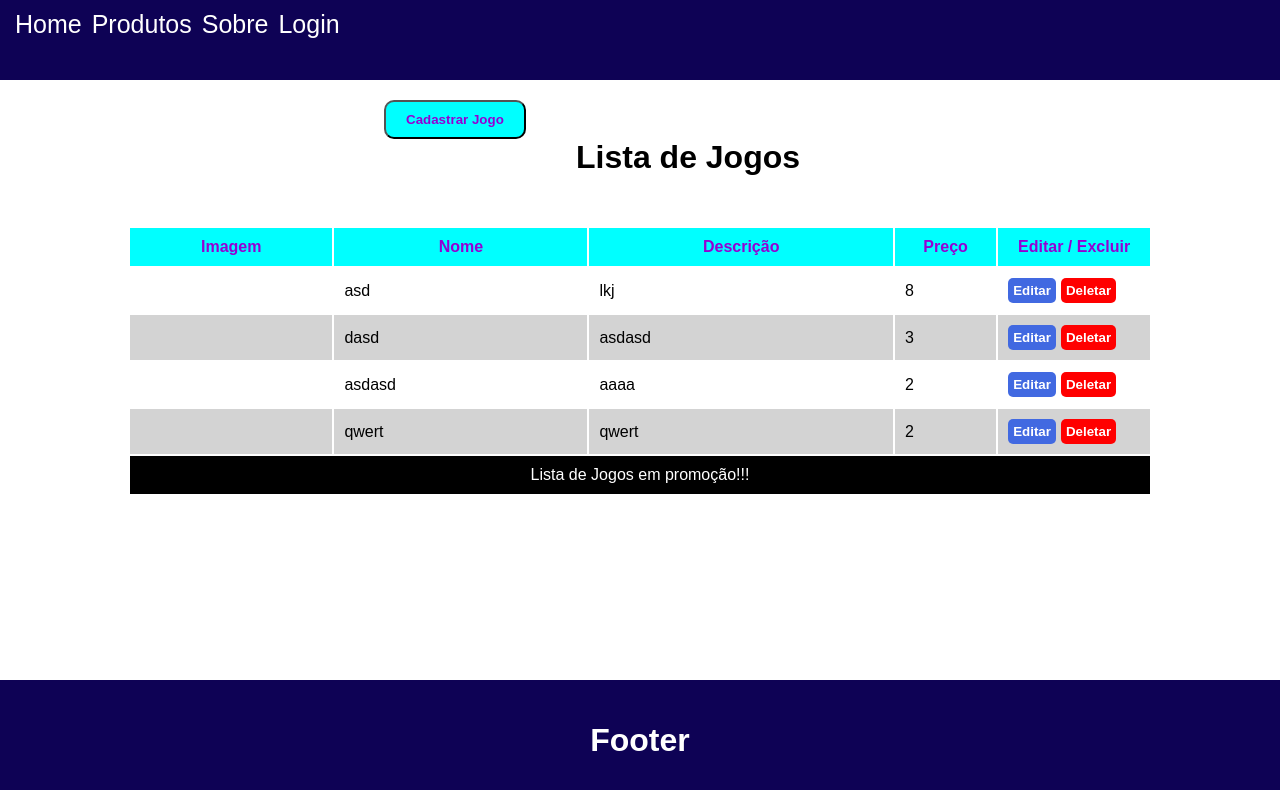
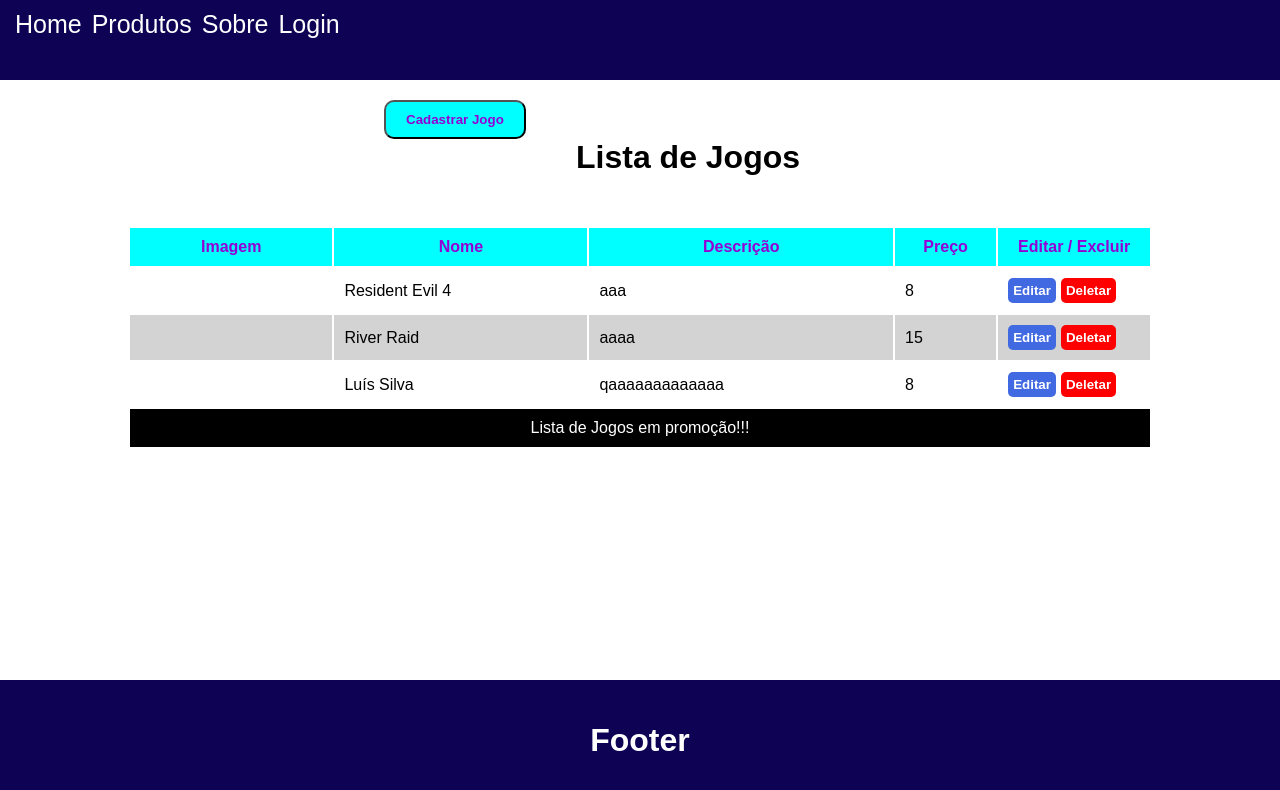
Before and after one commit to TimeWebDev/ProjetoLiveDevWeb, a React (Vite) app: page /produtos in a window 1280 px wide. Shown: the top 790 px of the page. Built offline with nearby package versions, Linux system fonts and the light colour scheme; data requests are answered from the project's data file.

Commit message:
Ajustes 2

```diff
--- a/dados.json
+++ b/dados.json
@@ -1,94 +1,22 @@
 {
   "produtos": [
     {
-      "nome": "asd",
+      "nome": "Resident Evil 4",
       "preco": "8",
-      "desc": "lkj",
+      "desc": "aaa",
       "id": 1
     },
     {
-      "0": {
-        "nome": "asd",
-        "preco": "8",
-        "desc": "lkj",
-        "id": 1
-      },
-      "nome": "dasd",
-      "preco": "3",
-      "desc": "asdasd",
+      "nome": "River Raid",
+      "preco": "15",
+      "desc": "aaaa",
       "id": 2
     },
     {
-      "0": {
-        "nome": "asd",
-        "preco": "8",
-        "desc": "lkj",
-        "id": 1
-      },
-      "1": {
-        "0": {
-          "nome": "asd",
-          "preco": "8",
-          "desc": "lkj",
-          "id": 1
-        },
-        "nome": "dasd",
-        "preco": "3",
-        "desc": "asdasd",
-        "id": 2
-      },
-      "nome": "asdasd",
-      "preco": "2",
-      "desc": "aaaa",
+      "nome": "Luís Silva",
+      "preco": "8",
+      "desc": "qaaaaaaaaaaaaa",
       "id": 3
-    },
-    {
-      "0": {
-        "nome": "asd",
-        "preco": "8",
-        "desc": "lkj",
-        "id": 1
-      },
-      "1": {
-        "0": {
-          "nome": "asd",
-          "preco": "8",
-          "desc": "lkj",
-          "id": 1
-        },
-        "nome": "dasd",
-        "preco": "3",
-        "desc": "asdasd",
-        "id": 2
-      },
-      "2": {
-        "0": {
-          "nome": "asd",
-          "preco": "8",
-          "desc": "lkj",
-          "id": 1
-        },
-        "1": {
-          "0": {
-            "nome": "asd",
-            "preco": "8",
-            "desc": "lkj",
-            "id": 1
-          },
-          "nome": "dasd",
-          "preco": "3",
-          "desc": "asdasd",
-          "id": 2
-        },
-        "nome": "asdasd",
-        "preco": "2",
-        "desc": "aaaa",
-        "id": 3
-      },
-      "nome": "qwert",
-      "preco": "2",
-      "desc": "qwert",
-      "id": 4
     }
   ]
 }
--- a/src/components/ModalInserirProdutos.jsx
+++ b/src/components/ModalInserirProdutos.jsx
@@ -5,11 +5,7 @@ import styles from '../css/ModalInsert.module.css';
 export default function ModalInserirProdutos(props) {
 
   let prodId = props.produtoId
-  const [listaProdutos, setListaProdutos]=useState([])
-
-
-  if(props.open){
-
+      console.log(prodId);
   //Título da página
     if(prodId){
       document.title = 'Editar Produto';
@@ -23,7 +19,6 @@ export default function ModalInserirProdutos(props) {
 
   //Objeto de dados do produto:
   const [produto, setProduto] = useState({
-    id: '',
     nome: '',
     preco: '',
     desc: '',
@@ -45,19 +40,24 @@ export default function ModalInserirProdutos(props) {
   };
 
 
+
   //Carrega as informações em caso de edição
+
   useEffect(()=>{
+      if(prodId != ''){
         fetch(`http://localhost:5000/produtos/${prodId}`)
       .then((resp) => resp.json())
       .then((resp) => setProduto(resp))
       .catch((error) => console.log(error));
+      }
   },[prodId])
 
 
   const handleSubmit = (e) => {
+    // console.log(produto);
     e.preventDefault();
-    fetch(`http://localhost:5000/produtos`, {
-      method: 'POST',
+    fetch(`http://localhost:5000/produtos/${prodId ? prodId : ''}`, {
+      method: metodo,
       body: JSON.stringify(produto),
       headers: { 'Content-Type': 'application/json' },
     })
@@ -138,7 +138,7 @@ export default function ModalInserirProdutos(props) {
     </div>
   );
 }
-}
+
 
 //Campos que serão prenchidos
 //ID-NOME-PREÇO-DESCRIÇÃO-IMG
--- a/src/routes/Produtos.jsx
+++ b/src/routes/Produtos.jsx
@@ -14,13 +14,6 @@ export default function Produtos() {
       .then((resp) => setProdutos(resp))
       .catch((error) => console.log(error));
   }, []);
-
-  const atualizar = ()=>{
-      fetch('http://localhost:5000/produtos')
-        .then((resp) => resp.json())
-        .then((resp) => setProdutos(resp))
-        .catch((error) => console.log(error));
-    }
 
 
   const handleDelete = (id) => {
@@ -73,7 +66,7 @@ export default function Produtos() {
           </tr>
         </tfoot>
       </table>
-      {open ? <ModalInserirProdutos atualizar={atualizar} open={open} setOpen={setOpen} produtoId={produtoId}/> : ''}
+      {open ? <ModalInserirProdutos open={open} setOpen={setOpen} produtoId={produtoId}/> : ''}
     </div>
   );
 }
```
